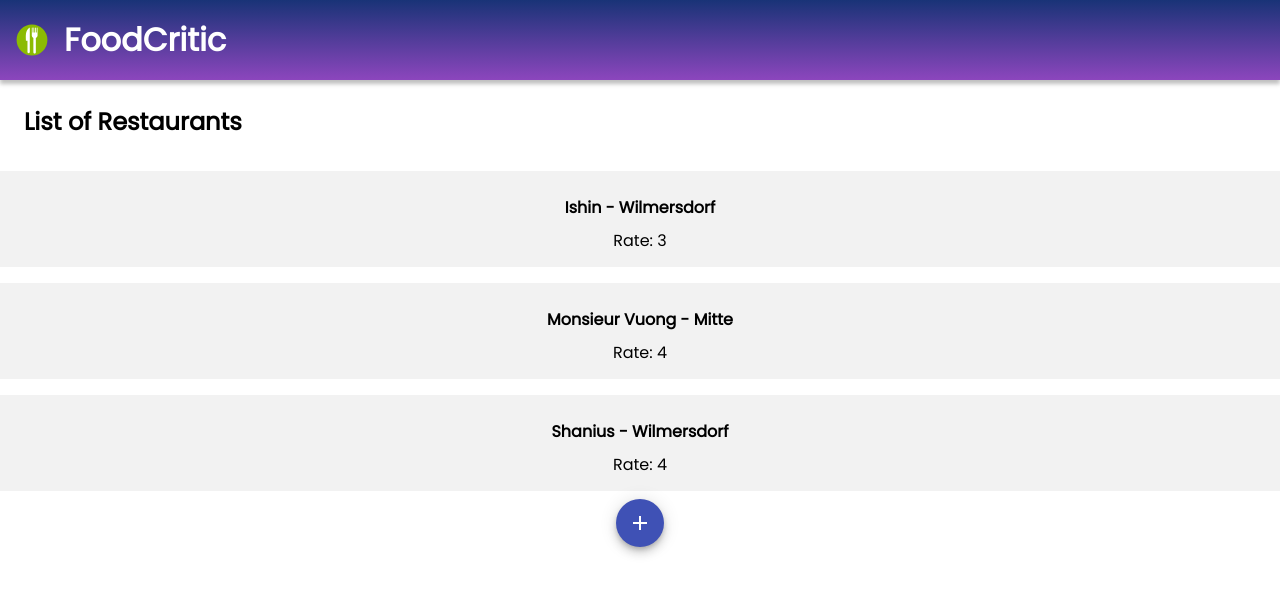
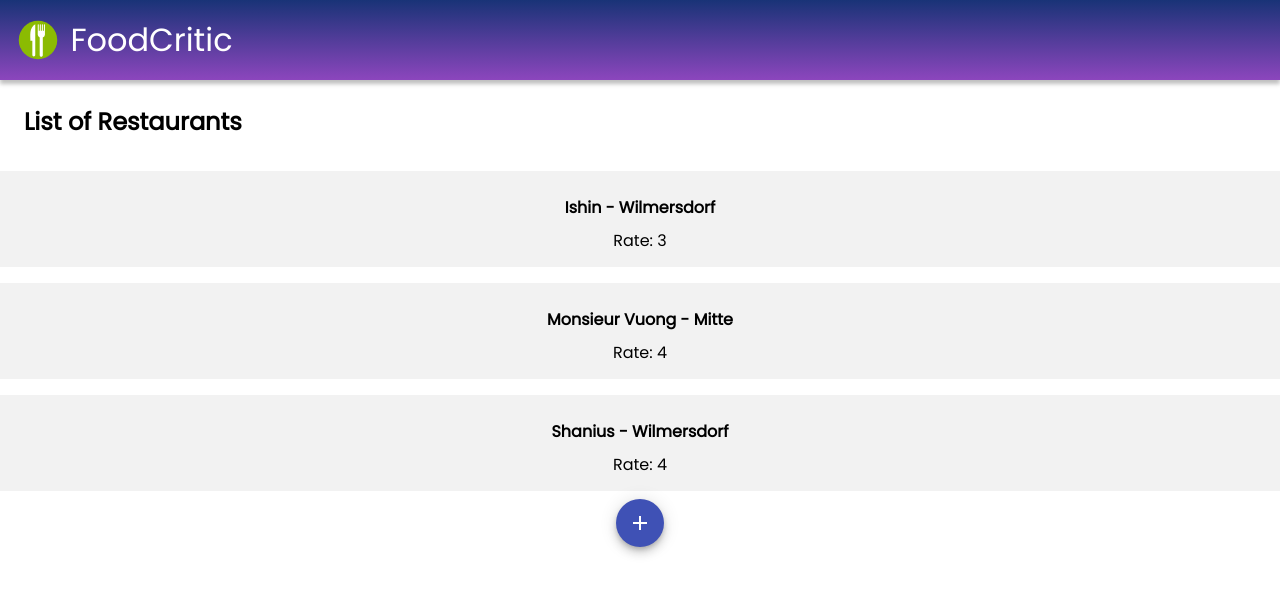
Before and after one commit to MarinaFroes/foodcritic-app, a React (Create React App) app: page / in a window 1280 px wide. Shown: the top 594 px of the page. Built offline with nearby package versions, Linux system fonts and the light colour scheme.

Commit message:
styles: Adjust logo size and position

```diff
--- a/src/Components/Header.js
+++ b/src/Components/Header.js
@@ -11,17 +11,18 @@ const HeaderContainer = styled.header`
   box-shadow: 0px 4px 4px rgba(0, 0, 0, 0.25);
   width: 100%;
   height: 5rem;
-  padding: 0 1rem;
 `;
 
 const Heading = styled.h1`
   font-size: 2rem;
   color: #fff;
-  margin-left: 1rem;
+  margin-left: 0.8rem;
+  font-weight: normal;
 `;
 
 const Logo = styled.img`
-  height: 2rem;
+  height: 2.5rem;
+  margin-left: 1.1rem;
 `;
 
 export default function Header( { title }) {
```
